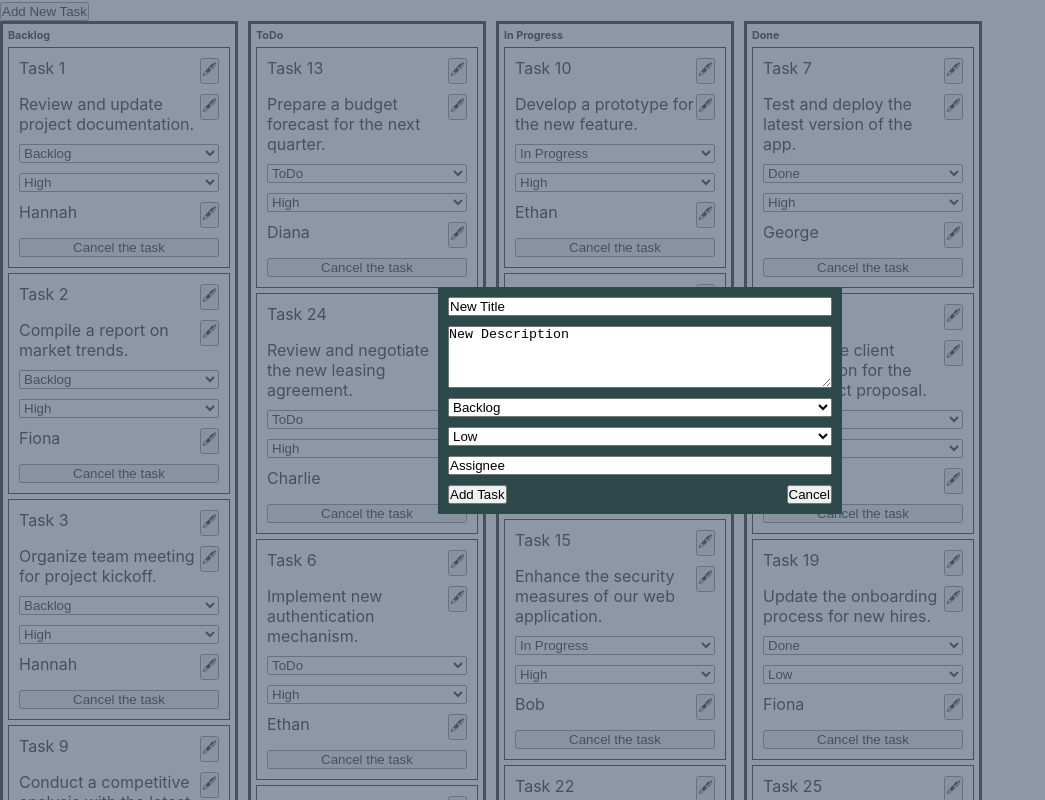
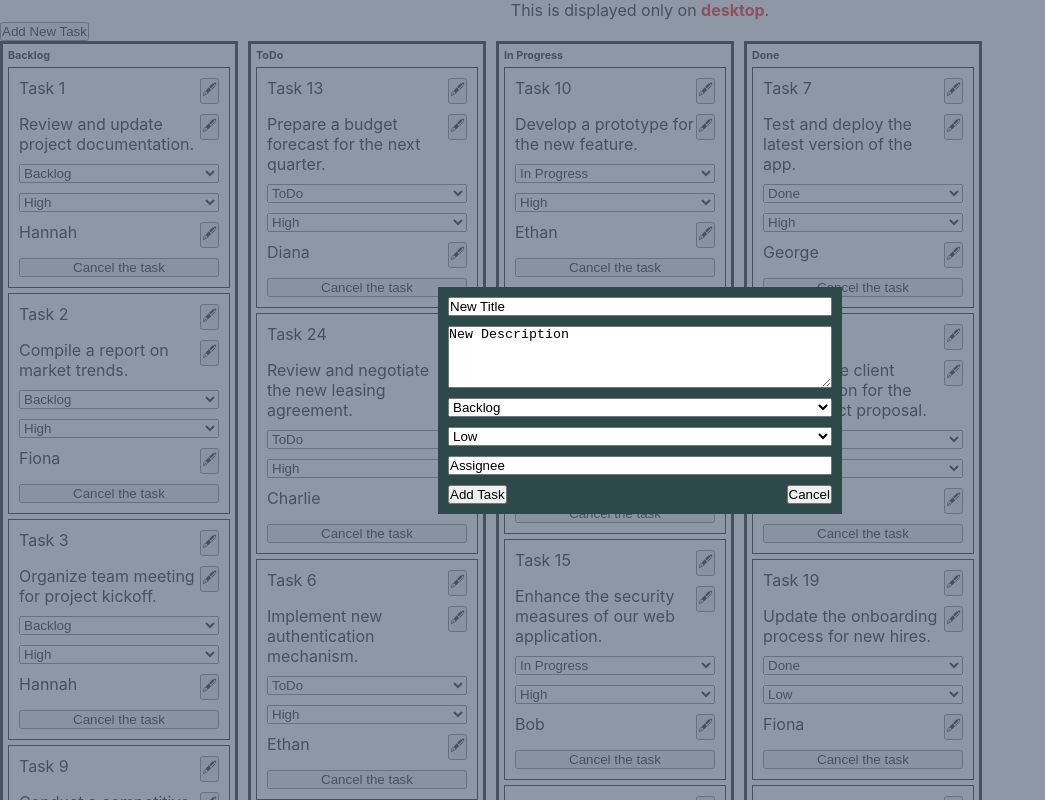
Before and after one commit to hrayrzh/task-management-tool, a React (Create React App) app: page / in a window 1280 px wide. Both pictures are taken after a click on the button "Add New Task". Shown: the top 800 px of the page, without its empty margins (0-1045 px from the left). Built offline with nearby package versions, Linux system fonts and the light colour scheme.

Commit message:
add resize and modal

```diff
--- a/src/App.js
+++ b/src/App.js
@@ -1,9 +1,11 @@
 // import ReactDOM from 'react-dom/client';
 import './index.css';
-import React, {useEffect, useReducer} from 'react';
+import React, {useEffect, useReducer, useState} from 'react';
 import Card from './card'
-import AddNewCard from './addCardForm'
+import AddNewCard from './addNewCard'
+import AddNewBtn from './addNewBtn'
 import ACTIONS from "./ACTIONS";
+import Resize from "./Resize";
 
 
 // function replaceItem(items, newItem) {
@@ -59,8 +61,16 @@ function reducer(state, action) {
 
 function App() {
 
+
     const [data, dispatch] = useReducer(reducer, []);
+    const [newTaskMode, setNewTaskMode] = useState(true);
     // const [data, setdata] =useState([]);
+
+
+
+    useEffect(() => {
+        console.log(newTaskMode)
+    }, [newTaskMode])
 
 
     useEffect(() => {
@@ -114,8 +124,17 @@ function App() {
 
 
     return (<>
+
+            <Resize />
+
             <AddNewCard
                 taskAdd={taskAdd}
+                setNewTaskMode={setNewTaskMode}
+                isopen = {newTaskMode}
+            />
+            <AddNewBtn
+                setNewTaskMode={setNewTaskMode}
+                isopen = {newTaskMode}
             />
             <div className="container">
                 <div>
--- /dev/null
+++ b/src/Resize.js
@@ -0,0 +1,38 @@
+// import ReactDOM from 'react-dom/client';
+import './index.css';
+import React, {useEffect, useState} from 'react';
+
+
+function Resize(){
+    const [desctopSize, setDesctopSize] = useState(window.innerWidth);
+
+
+
+    const newSize = () => {
+        setDesctopSize(window.innerWidth)
+    }
+
+
+    useEffect(() => {
+        window.addEventListener('resize', newSize)
+
+        return () =>{
+            window.removeEventListener('resize', newSize)
+        }
+    }, [])
+
+
+
+
+
+    return (
+        <div className='resize'>
+            {desctopSize > 1023 && <p>This is displayed only on <span>desktop</span>.</p>}
+            {desctopSize > 766 && desctopSize < 1024  && <p>This is displayed only on <span>tablet</span>.</p>}
+            {desctopSize < 767 && <p>This is displayed only on <span>mobile</span>.</p>}
+        </div>
+    );
+
+}
+
+export default Resize;
--- /dev/null
+++ b/src/addNewBtn.js
@@ -0,0 +1,22 @@
+// import ReactDOM from 'react-dom/client';
+import './index.css';
+import React from 'react';
+
+
+function AddNewBtn({setNewTaskMode, isopen}) {
+
+
+
+    const addBtn = () => {
+        setNewTaskMode(!isopen);
+        document.body.classList.add('hidden-overflow')
+    }
+
+    return (
+            <div>
+                <button className='new-task-btn' onClick={addBtn}> Add New Task</button>
+            </div>
+    );
+}
+
+export default AddNewBtn;
--- a/src/addCardForm.js
+++ b/src/addNewCard.js
@@ -1,6 +1,7 @@
 // import ReactDOM from 'react-dom/client';
 import './index.css';
-import React, {useState} from 'react';
+import React, {useRef, useState} from 'react';
+import {createPortal} from "react-dom";
 
 function createItem(t, d, s, p, a) {
     let item = {};
@@ -13,24 +14,25 @@ function createItem(t, d, s, p, a) {
     return item;
 }
 
-function AddNewCard({taskAdd}) {
+function AddNewCard({taskAdd, setNewTaskMode, isopen}) {
 
-    const [newTaskMode, setNewTaskMode] = useState(true);
     const [title, setTitle] = useState("New Title");
     const [description, setDescription] = useState("New Description");
     const [assignee, setAssignee] = useState("Assignee");
     const [status, setStatus] = useState("backlog");
     const [priority, setPriority] = useState("low");
+    const contentRef = useRef(null); // { current: null }
 
 
-    const addBtn = () => {
-        setNewTaskMode(false);
-        document.body.classList.add('hidden-overflow')
-    }
 
     const cancelBtn = () => {
-        setNewTaskMode(true);
+        setNewTaskMode(!isopen);
         document.body.classList.remove('hidden-overflow')
+    }
+    const testclick = (e) => {
+        if (e.target !== contentRef.current && e.target.contains(contentRef.current)){
+            cancelBtn()
+        }
     }
 
     const addNewTask = () => {
@@ -39,11 +41,12 @@ function AddNewCard({taskAdd}) {
         cancelBtn();
     }
 
-    return (
+
+    return createPortal(
         <>
 
-            <div className={`${newTaskMode ? "d-none new-task-popup" : "new-task-popup"}`}>
-                <div>
+            <div className={`${isopen ? "d-none new-task-popup" : "new-task-popup"}`} onClick={testclick}>
+                <div ref={contentRef}>
                     <input type="text" value={title}
                            onChange={(e) => e.target.value ? setTitle(e.target.value) : setTitle("New Title")}/>
 
@@ -73,10 +76,7 @@ function AddNewCard({taskAdd}) {
                     </div>
                 </div>
             </div>
-            <div>
-                <button className='new-task-btn' onClick={addBtn}> Add New Task</button>
-            </div>
-        </>
+        </>, document.body
     );
 }
 
--- a/src/index.css
+++ b/src/index.css
@@ -10,6 +10,7 @@ body {
     sans-serif;
   -webkit-font-smoothing: antialiased;
   -moz-osx-font-smoothing: grayscale;
+    position: relative;
 }
 
 .container{
@@ -81,13 +82,13 @@ body {
 
 .new-task-popup{
     position: absolute;
-    width: 100%;
-    height: 100%;
+    width: 100vw;
+    height: 100vh;
     background-color: #636f83b8;
     display: flex;
     align-items: center;
     justify-content: center;
-
+    top: 0;
 }
 
 .new-task-popup>div{
@@ -95,6 +96,32 @@ body {
     flex-direction: column;
     gap: 10px;
     width: 30%;
+    min-width: 300px;
     padding: 10px;
     background-color: #2e494a;
 }
+
+.resize{
+    text-align: center;
+}
+
+@media screen and (min-width: 1024px){
+    .resize span{
+        color: red;
+        font-weight: bold;
+    }
+}
+
+@media screen and (max-width: 1023px) and (min-width: 767px){
+    .resize span{
+        color: green;
+        font-weight: bold;
+    }
+}
+
+@media screen and (max-width: 766px){
+    .resize span{
+        color: blue;
+        font-weight: bold;
+    }
+}
--- a/src/index.js
+++ b/src/index.js
@@ -2,6 +2,7 @@ import React from 'react';
 import ReactDOM from 'react-dom/client';
 import './index.css';
 import App from './App';
+// import Resize from './Resize';
 //import reportWebVitals from './reportWebVitals';
 
 const root = ReactDOM.createRoot(document.getElementById('root'));
```
Also changed, not shown: src/Navigation.js (added, +21 -0 lines).
